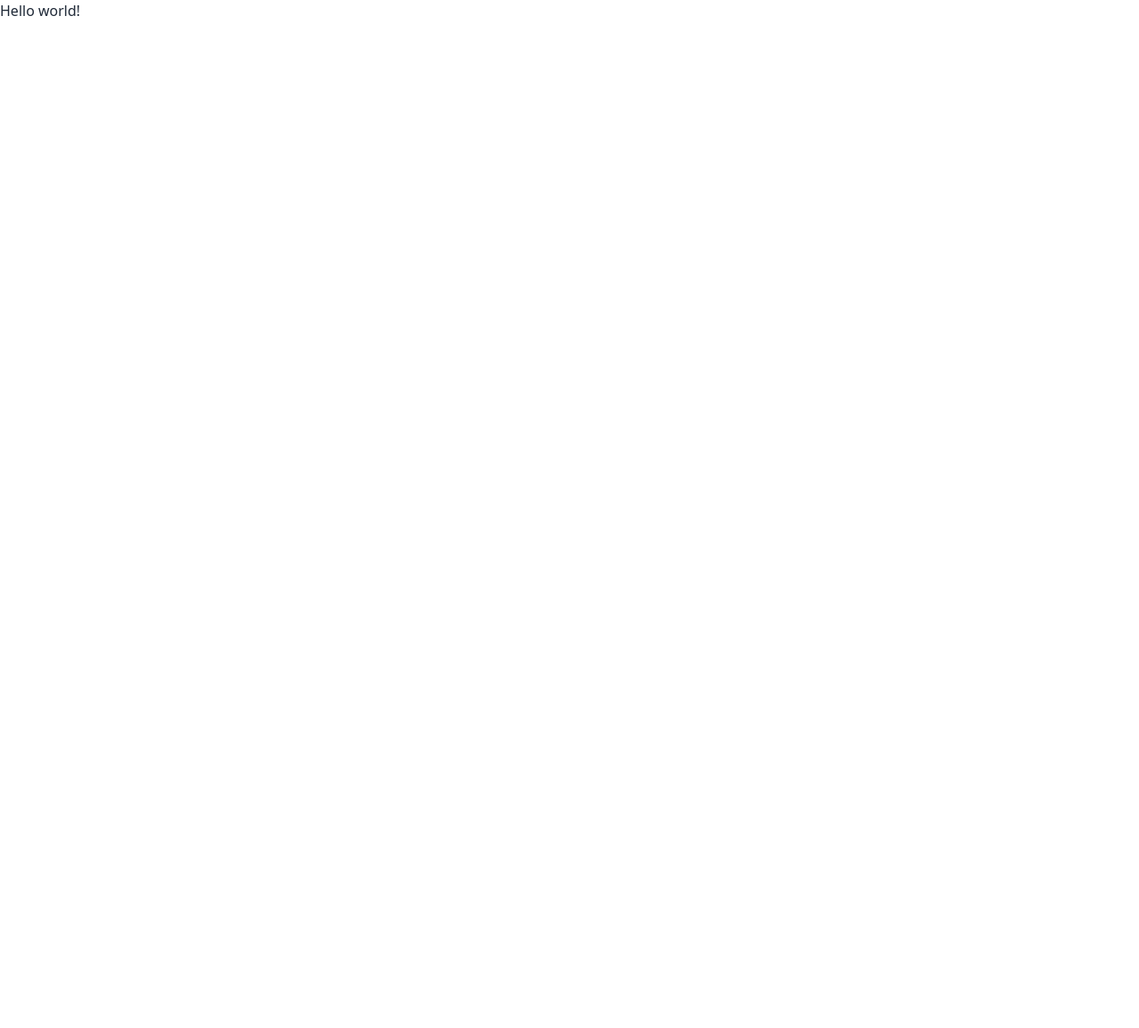
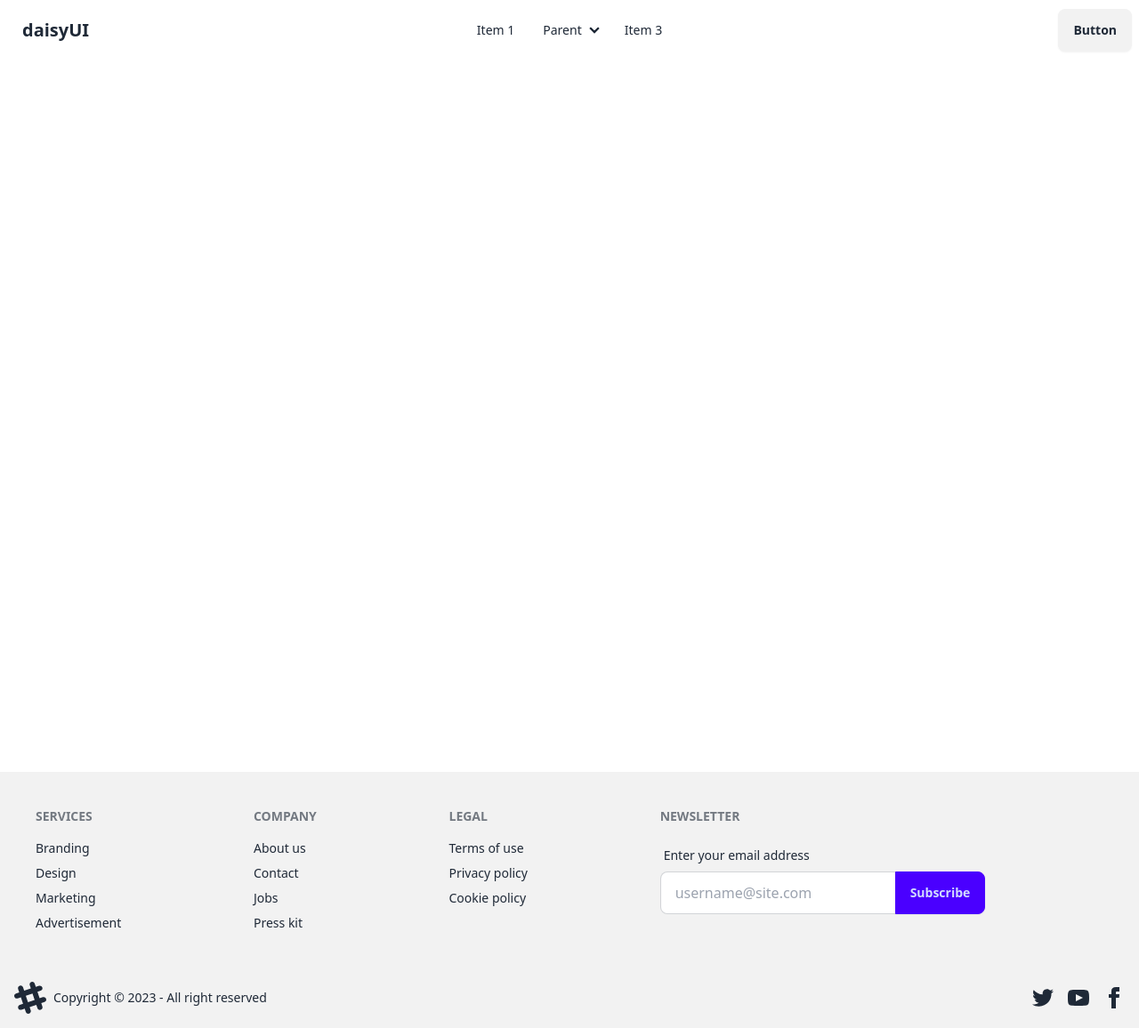
Before and after one commit to mdnazmul42726/odommo-xyz-client, a React (Vite) app: page / in a window 1280 px wide. Shown: the whole page at 89% size. Before the commit the page ends 800 px from the top, so only its background shows below. Built offline with nearby package versions, Linux system fonts and the light colour scheme.

Commit message:
Added navbar and footer

```diff
--- a/package.json
+++ b/package.json
@@ -14,6 +14,7 @@
     "match-sorter": "^6.3.1",
     "react": "^18.2.0",
     "react-dom": "^18.2.0",
+    "react-responsive-carousel": "^3.2.23",
     "react-router-dom": "^6.21.0",
     "sort-by": "^1.2.0"
   },
--- /dev/null
+++ b/src/Root.jsx
@@ -0,0 +1,103 @@
+import { Outlet } from "react-router-dom";
+
+const Root = () => {
+    return (
+        <div>
+            {/* Navbar */}
+            <div className="navbar bg-base-100">
+                <div className="navbar-start">
+                    <div className="dropdown">
+                        <div tabIndex={0} role="button" className="btn btn-ghost lg:hidden">
+                            <svg xmlns="http://www.w3.org/2000/svg" className="h-5 w-5" fill="none" viewBox="0 0 24 24" stroke="currentColor"><path strokeLinecap="round" strokeLinejoin="round" strokeWidth="2" d="M4 6h16M4 12h8m-8 6h16" /></svg>
+                        </div>
+                        <ul tabIndex={0} className="menu menu-sm dropdown-content mt-3 z-[1] p-2 shadow bg-base-100 rounded-box w-52">
+                            <li><a>Item 1</a></li>
+                            <li>
+                                <a>Parent</a>
+                                <ul className="p-2">
+                                    <li><a>Submenu 1</a></li>
+                                    <li><a>Submenu 2</a></li>
+                                </ul>
+                            </li>
+                            <li><a>Item 3</a></li>
+                        </ul>
+                    </div>
+                    <a className="btn btn-ghost text-xl">daisyUI</a>
+                </div>
+                <div className="navbar-center hidden lg:flex">
+                    <ul className="menu menu-horizontal px-1">
+                        <li><a>Item 1</a></li>
+                        <li>
+                            <details>
+                                <summary>Parent</summary>
+                                <ul className="p-2">
+                                    <li><a>Submenu 1</a></li>
+                                    <li><a>Submenu 2</a></li>
+                                </ul>
+                            </details>
+                        </li>
+                        <li><a>Item 3</a></li>
+                    </ul>
+                </div>
+                <div className="navbar-end">
+                    <a className="btn">Button</a>
+                </div>
+            </div>
+
+            {/* Outlet */}
+            <div className="min-h-screen"><Outlet /></div>
+
+            {/* footer */}
+            <footer className="">
+                <div className="footer p-10 bg-base-200 text-base-content">
+                    <nav>
+                        <header className="footer-title">Services</header>
+                        <a className="link link-hover">Branding</a>
+                        <a className="link link-hover">Design</a>
+                        <a className="link link-hover">Marketing</a>
+                        <a className="link link-hover">Advertisement</a>
+                    </nav>
+                    <nav>
+                        <header className="footer-title">Company</header>
+                        <a className="link link-hover">About us</a>
+                        <a className="link link-hover">Contact</a>
+                        <a className="link link-hover">Jobs</a>
+                        <a className="link link-hover">Press kit</a>
+                    </nav>
+                    <nav>
+                        <header className="footer-title">Legal</header>
+                        <a className="link link-hover">Terms of use</a>
+                        <a className="link link-hover">Privacy policy</a>
+                        <a className="link link-hover">Cookie policy</a>
+                    </nav>
+                    <form>
+                        <header className="footer-title">Newsletter</header>
+                        <fieldset className="form-control w-80">
+                            <label className="label">
+                                <span className="label-text">Enter your email address</span>
+                            </label>
+                            <div className="join">
+                                <input type="text" placeholder="username@site.com" className="input input-bordered join-item" />
+                                <button className="btn btn-primary join-item">Subscribe</button>
+                            </div>
+                        </fieldset>
+                    </form>
+                </div>
+                <div className="footer items-center p-4 bg-base-200 text-base-content">
+                    <aside className="items-center grid-flow-col">
+                        <svg width="36" height="36" viewBox="0 0 24 24" xmlns="http://www.w3.org/2000/svg" fillRule="evenodd" clipRule="evenodd" className="fill-current"><path d="M22.672 15.226l-2.432.811.841 2.515c.33 1.019-.209 2.127-1.23 2.456-1.15.325-2.148-.321-2.463-1.226l-.84-2.518-5.013 1.677.84 2.517c.391 1.203-.434 2.542-1.831 2.542-.88 0-1.601-.564-1.86-1.314l-.842-2.516-2.431.809c-1.135.328-2.145-.317-2.463-1.229-.329-1.018.211-2.127 1.231-2.456l2.432-.809-1.621-4.823-2.432.808c-1.355.384-2.558-.59-2.558-1.839 0-.817.509-1.582 1.327-1.846l2.433-.809-.842-2.515c-.33-1.02.211-2.129 1.232-2.458 1.02-.329 2.13.209 2.461 1.229l.842 2.515 5.011-1.677-.839-2.517c-.403-1.238.484-2.553 1.843-2.553.819 0 1.585.509 1.85 1.326l.841 2.517 2.431-.81c1.02-.33 2.131.211 2.461 1.229.332 1.018-.21 2.126-1.23 2.456l-2.433.809 1.622 4.823 2.433-.809c1.242-.401 2.557.484 2.557 1.838 0 .819-.51 1.583-1.328 1.847m-8.992-6.428l-5.01 1.675 1.619 4.828 5.011-1.674-1.62-4.829z"></path></svg>
+                        <p>Copyright © 2023 - All right reserved</p>
+                    </aside>
+                    <nav className="grid-flow-col gap-4 md:place-self-center md:justify-self-end">
+                        <a><svg xmlns="http://www.w3.org/2000/svg" width="24" height="24" viewBox="0 0 24 24" className="fill-current"><path d="M24 4.557c-.883.392-1.832.656-2.828.775 1.017-.609 1.798-1.574 2.165-2.724-.951.564-2.005.974-3.127 1.195-.897-.957-2.178-1.555-3.594-1.555-3.179 0-5.515 2.966-4.797 6.045-4.091-.205-7.719-2.165-10.148-5.144-1.29 2.213-.669 5.108 1.523 6.574-.806-.026-1.566-.247-2.229-.616-.054 2.281 1.581 4.415 3.949 4.89-.693.188-1.452.232-2.224.084.626 1.956 2.444 3.379 4.6 3.419-2.07 1.623-4.678 2.348-7.29 2.04 2.179 1.397 4.768 2.212 7.548 2.212 9.142 0 14.307-7.721 13.995-14.646.962-.695 1.797-1.562 2.457-2.549z"></path></svg>
+                        </a>
+                        <a><svg xmlns="http://www.w3.org/2000/svg" width="24" height="24" viewBox="0 0 24 24" className="fill-current"><path d="M19.615 3.184c-3.604-.246-11.631-.245-15.23 0-3.897.266-4.356 2.62-4.385 8.816.029 6.185.484 8.549 4.385 8.816 3.6.245 11.626.246 15.23 0 3.897-.266 4.356-2.62 4.385-8.816-.029-6.185-.484-8.549-4.385-8.816zm-10.615 12.816v-8l8 3.993-8 4.007z"></path></svg></a>
+                        <a><svg xmlns="http://www.w3.org/2000/svg" width="24" height="24" viewBox="0 0 24 24" className="fill-current"><path d="M9 8h-3v4h3v12h5v-12h3.642l.358-4h-4v-1.667c0-.955.192-1.333 1.115-1.333h2.885v-5h-3.808c-3.596 0-5.192 1.583-5.192 4.615v3.385z"></path></svg></a>
+                    </nav>
+                </div>
+            </footer>
+        </div>
+    );
+};
+
+export default Root;
--- a/src/main.jsx
+++ b/src/main.jsx
@@ -2,10 +2,11 @@
 import * as ReactDOM from "react-dom/client";
 import { createBrowserRouter, RouterProvider } from "react-router-dom";
 import "./index.css";
+import Root from "./Root";
 
 const router = createBrowserRouter([
   {
-    path: "/", element: <div>Hello world!</div>,
+    path: "/", element: <Root />,
   },
 ]);
 
```
Also changed, not shown: src/pages/Home.jsx (added), 1 other file (tests, documents, lock files or other folders).
